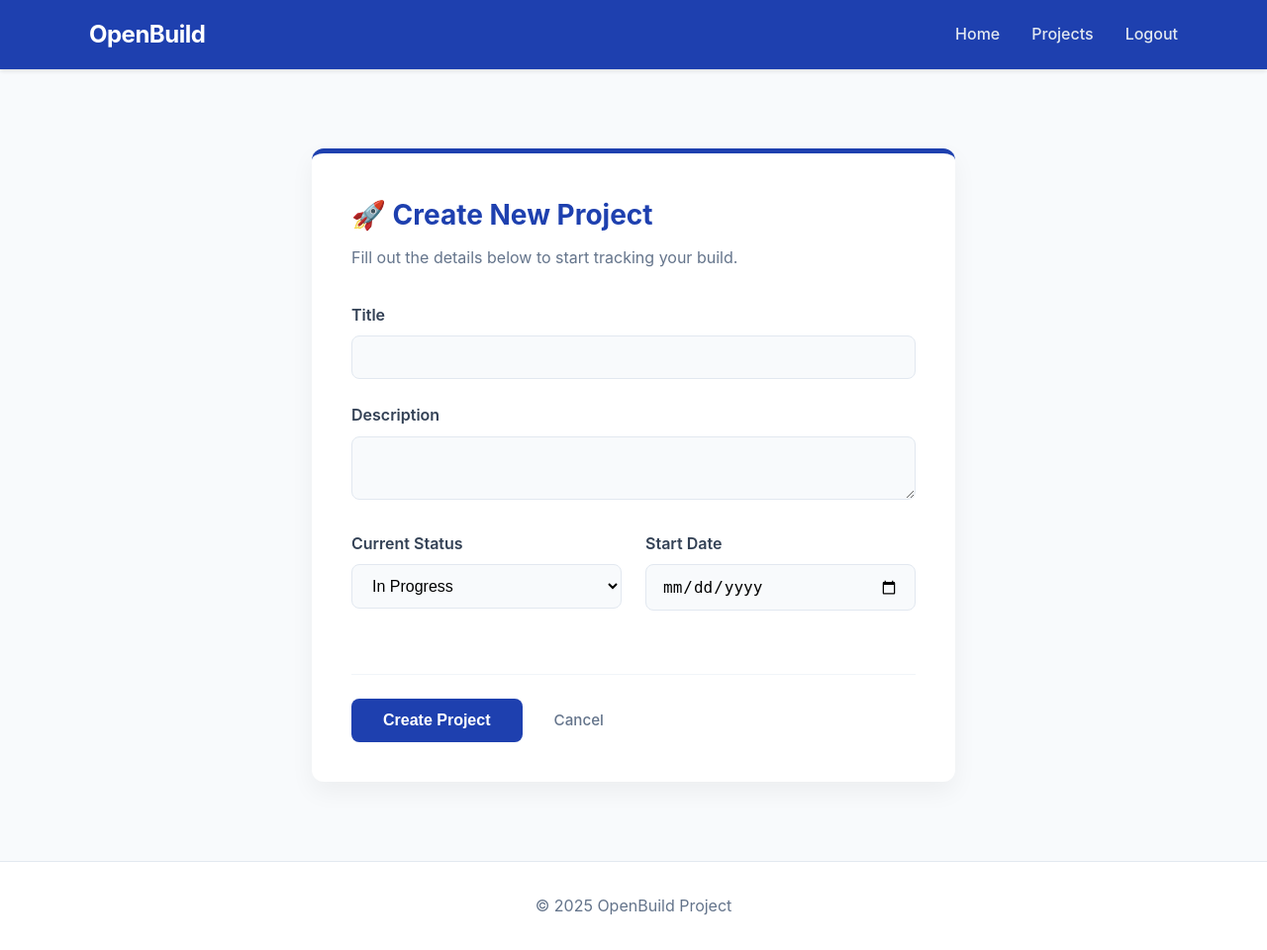
After one commit to nimish-23/openbuild, a Flask app: page /project/new in a window 1280 px wide. The commit adds this page. Shown: the whole page at 99% size. Run offline with Flask 3, Linux system fonts and the light colour scheme; the visitor is signed in with stand-in values (Sample User, id 1).

Commit message:
added project section and check the proper routes

```diff
--- a/app/__init__.py
+++ b/app/__init__.py
@@ -39,4 +39,7 @@ def create_app():
     from app.routes.home import home_bp
     app.register_blueprint(home_bp,url_prefix='/')
 
+    from app.routes.project import project_bp
+    app.register_blueprint(project_bp,url_prefix='/')
+
     return app
--- a/app/form.py
+++ b/app/form.py
@@ -1,6 +1,6 @@
 from flask_wtf import FlaskForm
-from wtforms import StringField , PasswordField , SubmitField
-from wtforms.validators import DataRequired , Length , Email , EqualTo
+from wtforms import StringField , PasswordField , SubmitField , TextAreaField , SelectField , DateField
+from wtforms.validators import DataRequired , Length , Email , EqualTo , Optional
 
 class RegistrationForm(FlaskForm):
     username = StringField('Username',validators=[DataRequired(),Length(min=4,max=20)])
@@ -13,3 +13,15 @@ class LoginForm(FlaskForm):
     email = StringField('Email',validators=[DataRequired(),Email()])
     password = PasswordField('Password',validators=[DataRequired()])
     submit = SubmitField('Login')
+
+class ProjectForm(FlaskForm):
+    title = StringField('Title',validators=[DataRequired(),Length(min=2, max=100)])
+    description = TextAreaField('Description', validators=[DataRequired(),Length(max=1000)])
+    status = SelectField('Current Status', choices=[
+        ('ideation', 'Ideation'),
+        ('in_progress', 'In Progress'),
+        ('beta', 'Beta'),
+        ('launched', 'Launched')
+    ], default='in_progress')
+    start_date = DateField('Start Date', format='%Y-%m-%d', validators=[Optional()])
+    submit = SubmitField('Create Project')
--- a/app/models.py
+++ b/app/models.py
@@ -1,14 +1,34 @@
 from app import db , login_manager
 from flask_login import UserMixin
+from datetime import datetime
 
 
 @login_manager.user_loader
 def load_user(user_id):
-    return User.query.get(int(user_id))
+    return Users.query.get(int(user_id))
 
-class User(db.Model,UserMixin):
+class Users(db.Model,UserMixin):
+
+    __tablename__ = 'users'
 
     id = db.Column(db.Integer,primary_key=True)
     username = db.Column(db.String(100))
     email = db.Column(db.String(100),unique=True,nullable=False)
     password = db.Column(db.String(100),nullable=False)
+
+    #user(one) -> projects(many)
+    projects = db.relationship('Projects',backref='owner',lazy=True)
+
+class Projects(db.Model):
+
+    __tablename__ = 'projects'
+
+    id = db.Column(db.Integer,primary_key=True)
+    user_id = db.Column(db.Integer, db.ForeignKey('users.id'), nullable=False)
+    title = db.Column(db.String(100),nullable=False)
+    description = db.Column(db.String(1000))
+    status = db.Column(db.String(100),default='in_progress')
+
+    start_date = db.Column(db.DateTime, default=datetime.utcnow)
+    created_at = db.Column(db.DateTime, default=datetime.utcnow)
+    updated_at = db.Column(db.DateTime, default=datetime.utcnow, onupdate=datetime.utcnow)
--- /dev/null
+++ b/app/routes/project.py
@@ -0,0 +1,42 @@
+from flask import Blueprint , render_template , redirect , url_for , flash
+from flask_login import login_required , current_user
+from app.form import ProjectForm
+from app import db
+from app.models import Projects
+
+project_bp = Blueprint('project',__name__)
+
+
+@project_bp.route('/project/new', methods=['GET', 'POST'])
+@login_required
+def new_project():
+    # REMOVED: if current_user.is_authenticated check (it causes infinite redirect)
+
+    form = ProjectForm()
+    if form.validate_on_submit():
+        # Phase 2: Check for duplicates (Optional but good)
+        project_exist = Projects.query.filter_by(title=form.title.data, user_id=current_user.id).first()
+        if project_exist:
+            flash('You already have a project with this name', 'danger')
+            return render_template('new_project.html', form=form)
+
+        new_project = Projects(
+            title=form.title.data,
+            description=form.description.data,
+            status=form.status.data,
+            start_date=form.start_date.data,
+            user_id=current_user.id
+        )
+        db.session.add(new_project)
+        db.session.commit()
+
+        flash('New Project Created!', 'success')
+        return redirect(url_for('project.view_projects')) # Must match function name below
+
+    return render_template('new_project.html', form=form)
+
+@project_bp.route('/project', methods=["GET"])
+@login_required
+def view_projects():
+    user_projects  = Projects.query.filter_by(user_id=current_user.id).all()
+    return render_template('projects.html', projects=user_projects)
--- a/app/static/css/base.css
+++ b/app/static/css/base.css
@@ -1,36 +1,31 @@
-/* Variables for easy color changes */
-:root {
-    --primary-blue: #2563eb;
-    --bg-gray: #f8fafc;
-    --text-main: #1e293b;
-    --text-muted: #64748b;
-    --border-color: #e2e8f0;
-}
-
+/* General Reset */
 * {
-    box-sizing: border-box;
     margin: 0;
     padding: 0;
+    box-sizing: border-box;
 }
 
 body {
-    font-family: 'Inter', -apple-system, sans-serif;
-    background-color: var(--bg-gray);
-    color: var(--text-main);
-    line-height: 1.5;
+    font-family: -apple-system, BlinkMacSystemFont, "Segoe UI", Roboto, Helvetica, Arial, sans-serif;
+    line-height: 1.6;
+    color: #333;
+    background-color: #f8fafc;
+    display: flex;
+    flex-direction: column;
+    min-height: 100vh;
 }
 
 .container {
-    max-width: 1000px;
+    width: 90%;
+    max-width: 1100px;
     margin: 0 auto;
-    padding: 0 20px;
 }
 
-/* Navbar Style */
+/* Navbar Styling */
 .navbar {
-    background-color: var(--dark);
+    background-color: #1e40af; /* Deep Blue from Phase 0 */
     padding: 1rem 0;
-    color: var(--white);
+    box-shadow: 0 2px 4px rgba(0,0,0,0.1);
 }
 
 .navbar .container {
@@ -41,75 +36,81 @@ body {
 
 .logo {
     font-size: 1.5rem;
-    font-weight: bold;
-    color: var(--white);
+    font-weight: 700;
+    color: #ffffff;
     text-decoration: none;
+    letter-spacing: -0.5px;
 }
 
 .nav-links {
     list-style: none;
     display: flex;
-    gap: 20px;
+    gap: 2rem; /* Spacing between links */
+    align-items: center;
 }
 
 .nav-links a {
-    color: #cbd5e1;
+    color: #e2e8f0;
     text-decoration: none;
-    transition: color 0.3s;
+    font-weight: 500;
+    transition: color 0.3s ease;
 }
 
 .nav-links a:hover {
-    color: var(--white);
+    color: #ffffff;
 }
 
-/* Alert Boxes */
-.alert {
-    padding: 15px;
-    margin: 20px 0;
-    border-radius: 6px;
-    font-size: 0.9rem;
+/* Main Content Area */
+main {
+    flex: 1;
+    padding: 2rem 0;
 }
 
-.alert-success {
-    background-color: var(--success-bg);
-    color: var(--success-text);
-    border: 1px solid #bbf7d0;
-}
-
-/* Content Area */
-.content {
-    background: var(--white);
-    padding: 40px;
-    margin-top: 20px;
-    border-radius: 8px;
-    box-shadow: 0 2px 10px rgba(0,0,0,0.05);
-}
-
-/* Footer */
-.footer {
-    text-align: center;
-    padding: 40px 0;
-    color: #94a3b8;
-    font-size: 0.8rem;
-}
-
-/* Alert Styling for Flash Messages */
+/* Flash Messages (Phase 7) */
 .alert {
-    padding: 1rem 1.5rem;
+    padding: 1rem;
     margin-bottom: 1.5rem;
     border-radius: 8px;
-    border: 1px solid transparent;
-    font-weight: 500;
+    border-left: 5px solid;
 }
 
 .alert-success {
     background-color: #dcfce7;
     color: #166534;
-    border-color: #bbf7d0;
+    border-color: #22c55e;
 }
 
 .alert-danger {
     background-color: #fee2e2;
     color: #991b1b;
-    border-color: #fecaca;
+    border-color: #ef4444;
 }
+
+.alert-info {
+    background-color: #eff6ff;
+    color: #1e40af;
+    border-color: #3b82f6;
+}
+
+/* Footer (Phase 7) */
+.footer {
+    background-color: #ffffff;
+    text-align: center;
+    padding: 2rem 0;
+    border-top: 1px solid #e2e8f0;
+    color: #64748b;
+    margin-top: auto;
+}
+
+/* Mobile Responsiveness (Phase 7) */
+@media (max-width: 768px) {
+    .navbar .container {
+        flex-direction: column;
+        gap: 1rem;
+    }
+
+    .nav-links {
+        gap: 1rem;
+        font-size: 0.9rem;
+    }
+}
--- /dev/null
+++ b/app/static/css/new_project.css
@@ -0,0 +1,129 @@
+/* Layout and Container */
+.form-container {
+    display: flex;
+    justify-content: center;
+    align-items: flex-start;
+    padding: 3rem 1rem;
+    min-height: 80vh;
+}
+
+.form-card {
+    background: #ffffff;
+    width: 100%;
+    max-width: 650px;
+    padding: 2.5rem;
+    border-radius: 12px;
+    box-shadow: 0 10px 25px rgba(0, 0, 0, 0.05);
+    border-top: 5px solid #1e40af; /* Primary Brand Blue */
+}
+
+/* Typography */
+h2 {
+    color: #1e40af;
+    font-size: 1.75rem;
+    margin-bottom: 0.5rem;
+}
+
+.form-subtitle {
+    color: #64748b;
+    margin-bottom: 2rem;
+    font-size: 1rem;
+}
+
+/* Form Elements */
+.form-group {
+    margin-bottom: 1.5rem;
+}
+
+.form-group label {
+    display: block;
+    font-weight: 600;
+    margin-bottom: 0.5rem;
+    color: #334155;
+}
+
+.form-control {
+    width: 100%;
+    padding: 0.75rem 1rem;
+    font-size: 1rem;
+    border: 1px solid #e2e8f0;
+    border-radius: 8px;
+    background-color: #f8fafc;
+    transition: all 0.3s ease;
+}
+
+.form-control:focus {
+    outline: none;
+    border-color: #3b82f6;
+    background-color: #fff;
+    box-shadow: 0 0 0 4px rgba(59, 130, 246, 0.1);
+}
+
+/* Status and Date Row */
+.form-row {
+    display: grid;
+    grid-template-columns: 1fr 1fr;
+    gap: 1.5rem;
+}
+
+/* Error Handling */
+.text-danger {
+    display: block;
+    color: #ef4444;
+    font-size: 0.875rem;
+    margin-top: 0.4rem;
+    font-weight: 500;
+}
+
+/* Buttons and Actions */
+.form-actions {
+    display: flex;
+    align-items: center;
+    gap: 2rem;
+    margin-top: 2.5rem;
+    padding-top: 1.5rem;
+    border-top: 1px solid #f1f5f9;
+}
+
+.btn-submit {
+    background-color: #1e40af;
+    color: white;
+    border: none;
+    padding: 0.8rem 2rem;
+    font-size: 1rem;
+    font-weight: 600;
+    border-radius: 8px;
+    cursor: pointer;
+    transition: background 0.3s ease, transform 0.1s ease;
+}
+
+.btn-submit:hover {
+    background-color: #1d4ed8;
+}
+
+.btn-submit:active {
+    transform: translateY(1px);
+}
+
+.link-cancel {
+    color: #64748b;
+    text-decoration: none;
+    font-weight: 500;
+    font-size: 0.95rem;
+}
+
+.link-cancel:hover {
+    color: #1e293b;
+    text-decoration: underline;
+}
+
+/* Mobile Responsiveness (Phase 7 Requirement) */
+@media (max-width: 640px) {
+    .form-row {
+        grid-template-columns: 1fr;
+    }
+
+    .form-card {
+        padding: 1.5rem;
+    }
+}
--- a/app/templates/base.html
+++ b/app/templates/base.html
@@ -16,6 +16,7 @@
                 <li><a href="{{ url_for('home.view_home') }}">Home</a></li>
 
                 {% if current_user.is_authenticated %}
+                    <li><a href="{{ url_for('project.view_projects') }}">Projects</a></li>
                     <li><a href="{{ url_for('auth.logout') }}">Logout</a></li>
                 {% else %}
                     <li><a href="{{ url_for('auth.login') }}">Login</a></li>
--- /dev/null
+++ b/app/templates/new_project.html
@@ -0,0 +1,50 @@
+{% extends "base.html" %}
+
+{% block title %} OpenBuild | New-Project{% endblock %}
+{% block css %}
+<link rel="stylesheet" href="{{ url_for('static', filename='css/new_project.css') }}" />
+{% endblock %}
+
+{% block content %}
+
+<div class="form-container">
+    <div class="form-card">
+        <h2>🚀 Create New Project</h2>
+        <p class="form-subtitle">Fill out the details below to start tracking your build.</p>
+
+        <form action="/project/new" method="POST">
+            {{ form.hidden_tag() }}
+
+            <div class="form-group">
+                {{ form.title.label }}
+                {{ form.title(class="form-control") }}
+                {% for error in form.title.errors %}
+                <span class="text-danger">{{ error }}</span>
+                {% endfor %}
+            </div>
+
+            <div class="form-group">
+                {{ form.description.label }}
+                {{ form.description(class="form-control") }}
+            </div>
+
+            <div class="form-row">
+                <div class="form-group">
+                    {{ form.status.label }}
+                    {{ form.status(class="form-control") }}
+                </div>
+                <div class="form-group">
+                    {{ form.start_date.label }}
+                    {{ form.start_date(class="form-control", type="date") }}
+                </div>
+            </div>
+
+            <div class="form-actions">
+                {{ form.submit(class="btn-submit") }}
+                <a href="{{ url_for('project.view_projects') }}" class="link-cancel">Cancel</a>
+            </div>
+        </form>
+    </div>
+</div>
+
+{% endblock %}
```
Also changed, not shown: app/routes/auth.py (+7 -7 lines), app/routes/home.py (+7 -0 lines), app/static/css/landing_page.css (added, +69 -0 lines), app/static/css/projects.css (added, +95 -0 lines), app/templates/landing_page.html (added, +21 -0 lines), app/templates/projects.html (added, +37 -0 lines), app/routes/profile.html (added).
